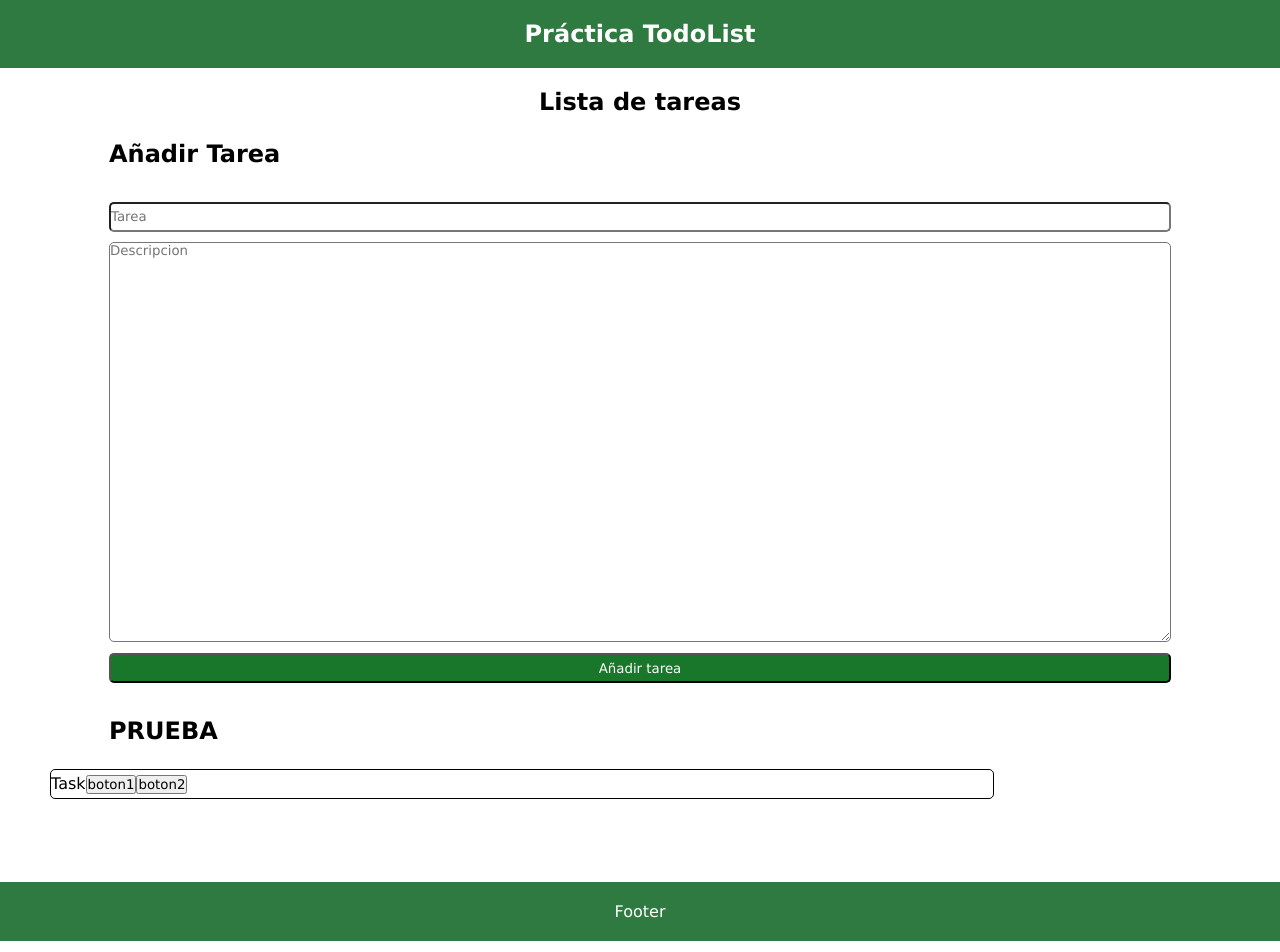
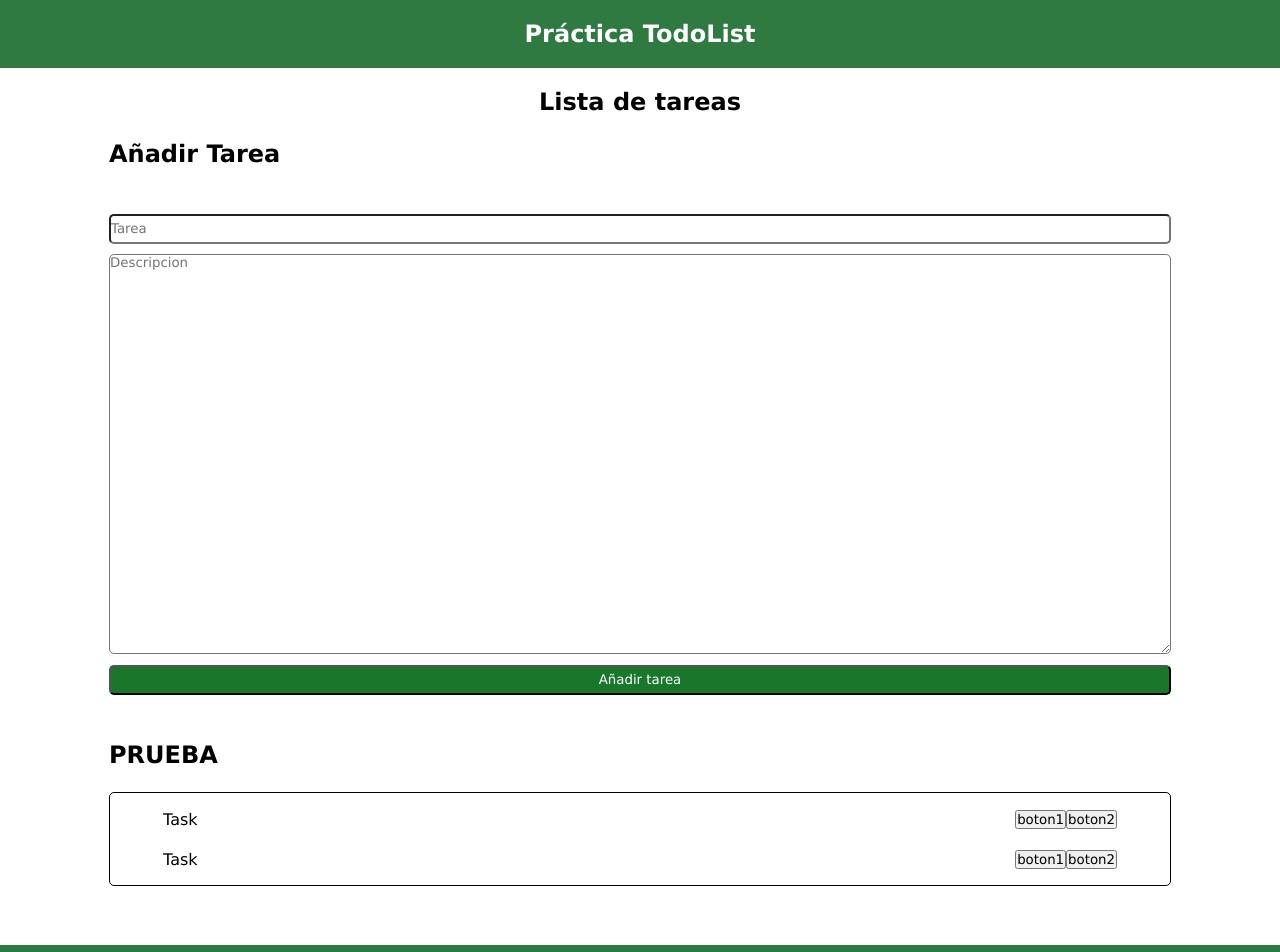
Before and after one commit to santism98/practica_todoList, a React (Vite) app: page / in a window 1280 px wide. Shown: the top 952 px of the page. Built offline with nearby package versions, Linux system fonts and the light colour scheme.

Commit message:
maquetación básica acabada

```diff
--- a/src/components/Grid.jsx
+++ b/src/components/Grid.jsx
@@ -4,7 +4,7 @@ import { Task } from "./Task"
 export const Grid = () => {
     return (
         <>
-      <div>
+
 
                 <h2 className="categoria text-left"> PRUEBA</h2>
 
@@ -12,7 +12,12 @@ export const Grid = () => {
                     //   isLoading
                 }
 
-        <Task/>
+                <div className="divTask">
+
+                    <Task />
+
+                </div>
+
 
                 {/* {task.map((card) => (
 
@@ -20,7 +25,7 @@ export const Grid = () => {
         ))
         } */}
 
-      </div>
+
         </>
 
     )
--- a/src/components/Task.jsx
+++ b/src/components/Task.jsx
@@ -5,13 +5,28 @@ export const Task = () => {
 
         <>
 
-            <div className="task text-center flex">
+            <div className="task flex">
 
                 <p>Task</p>
-                <div>
+
+                <div className="flex self-right">
 
                     <button>boton1</button>
                     <button>boton2</button>
+
+                </div>
+
+            </div>
+
+            <div className="task flex">
+
+                <p>Task</p>
+
+                <div className="flex self-right">
+
+                    <button>boton1</button>
+                    <button>boton2</button>
+
                 </div>
 
             </div>
--- a/src/index.css
+++ b/src/index.css
@@ -34,6 +34,10 @@
   text-align: left;
 }
 
+.text-right {
+  text-align: right;
+}
+
 .justify-text {
   text-align: justify;
 }
@@ -44,6 +48,10 @@
 
 .self-left {
   justify-self: left;
+}
+
+.self-right {
+  justify-self: right;
 }
 
 .header {
@@ -57,23 +65,28 @@
   margin: 2% 5%;
 }
 
-.border-bottom {
-  border-bottom: 1px solid var(--dark);
+.task {
+  align-items: center;
+  width: 100%;
+  margin: 1% 0;
+  padding: 1% 5%;
+  height: 30px;
+  justify-content: space-between;
 }
 
-.task {
+.divTask {
   border: 1px solid var(--dark) ;
-  align-items: center;
-  width: 80%;
-  margin: 1% 0;
-  height: 30px;
+  width: 90%;
   border-radius: 5px;
+  margin: 0 auto;
+  flex-direction: column;
+  justify-content: center;
 }
 
 form {
   display: flex;
   flex-wrap: wrap;
-  margin: 0 5%;
+  margin: 1% 5%;
 }
 
 
@@ -100,7 +113,7 @@ textarea[type="text"] {
 }
 
 footer{
-  margin-top: 4%;
+  margin-top: 3%;
 }
 
 @media screen and (max-width: 768px) {
```
Lines whose indentation alone changed are shown as unchanged.
